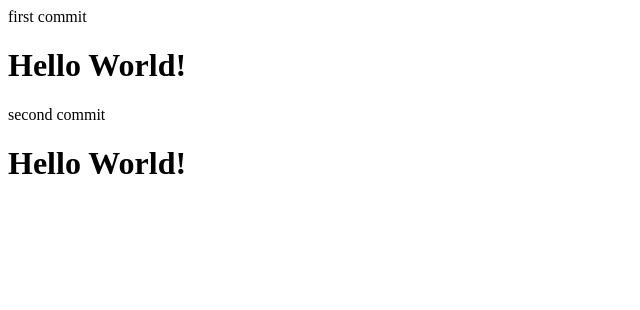
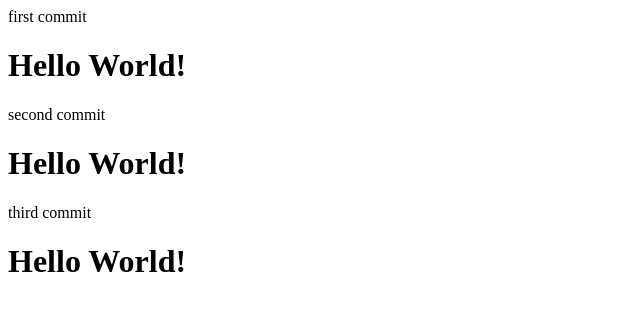
Before and after one commit to ssng131/oss_3, a plain HTML site: page index.html in a window 1280 px wide. Shown: the whole page, without its empty margins (0-640 px from the left). Drawn offline with Linux system fonts and the light colour scheme.

Commit message:
third commit

```diff
--- a/index.html
+++ b/index.html
@@ -9,5 +9,8 @@
 
         second commit
         <h1>Hello World!</h1>
+
+        third commit
+        <h1>Hello World!</h1>
     </body>
 </html>
```
